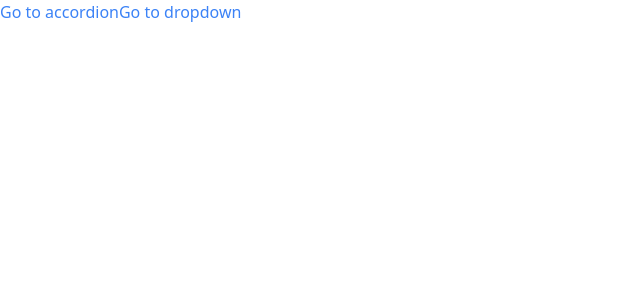
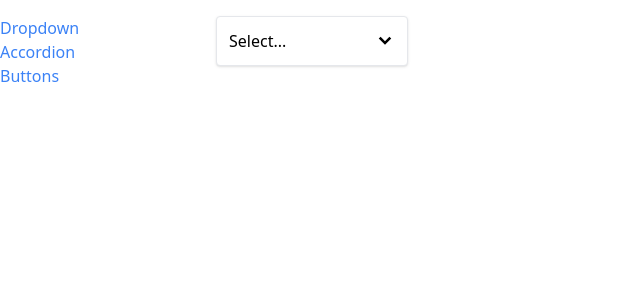
Before and after one commit to alitarika/compsReact, a React (Create React App) app: page / in a window 1280 px wide. Shown: the top 300 px of the page, without its empty margins (0-640 px from the left). Built offline with nearby package versions, Linux system fonts and the light colour scheme.

Commit message:
sidebar component added

```diff
--- a/src/App.js
+++ b/src/App.js
@@ -1,19 +1,22 @@
-import Link from "./components/Link";
+import Sidebar from "./components/Sidebar";
 import Route from "./components/Route";
 import AccordionPage from "./pages/AccordionPage";
 import DropdownPage from "./pages/DropdownPage";
+import ButtonPage from "./pages/ButtonPage";
 
 function App() {
   return (
-    <div>
-      <Link to="/accordion">Go to accordion</Link>
-      <Link to="/dropdown">Go to dropdown</Link>
-      <div>
+    <div className="container mx-auto grid grid-cols-6 gap-4 mt-4">
+      <Sidebar />
+      <div className="col-span-5">
         <Route path="/accordion">
           <AccordionPage />
         </Route>
-        <Route path="/dropdown">
+        <Route path="/">
           <DropdownPage />
+        </Route>
+        <Route path="/buttons">
+          <ButtonPage />
         </Route>
       </div>
     </div>
--- /dev/null
+++ b/src/components/Sidebar.js
@@ -0,0 +1,25 @@
+import Link from "./Link";
+
+function Sidebar() {
+  const links = [
+    { label: "Dropdown", path: "/" },
+    { label: "Accordion", path: "/accordion" },
+    { label: "Buttons", path: "/buttons" },
+  ];
+
+  const renderedLinks = links.map((link) => {
+    return (
+      <Link key={link.label} to={link.path}>
+        {link.label}
+      </Link>
+    );
+  });
+
+  return (
+    <div className="sticky top-0 overflow-y-auto flex flex-col">
+      {renderedLinks}
+    </div>
+  );
+}
+
+export default Sidebar;
```
